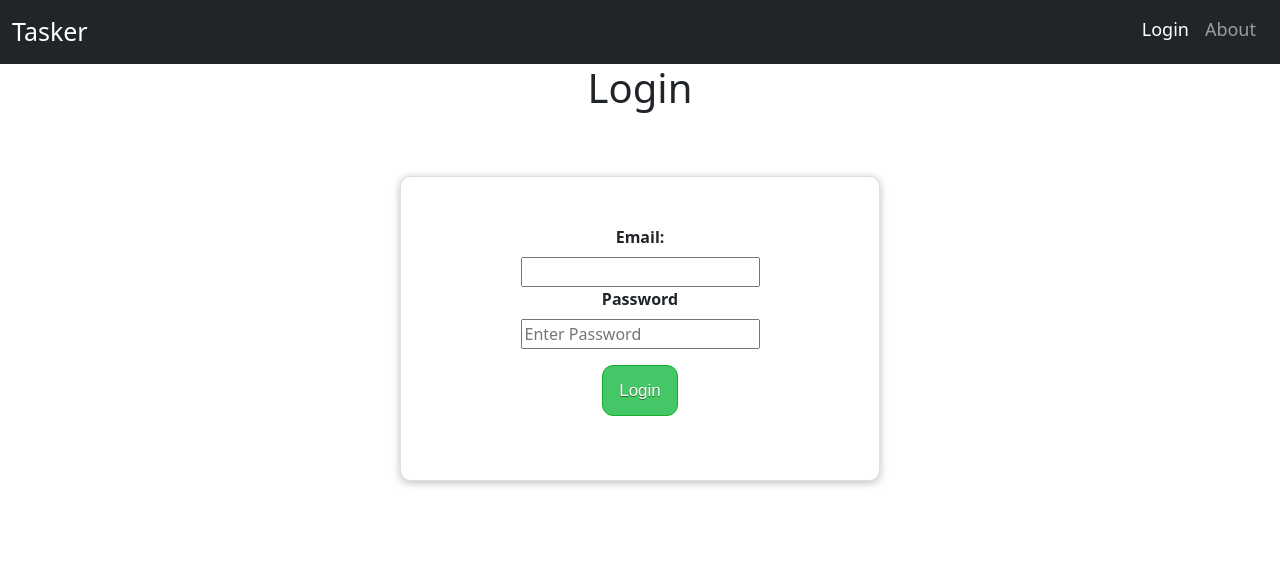
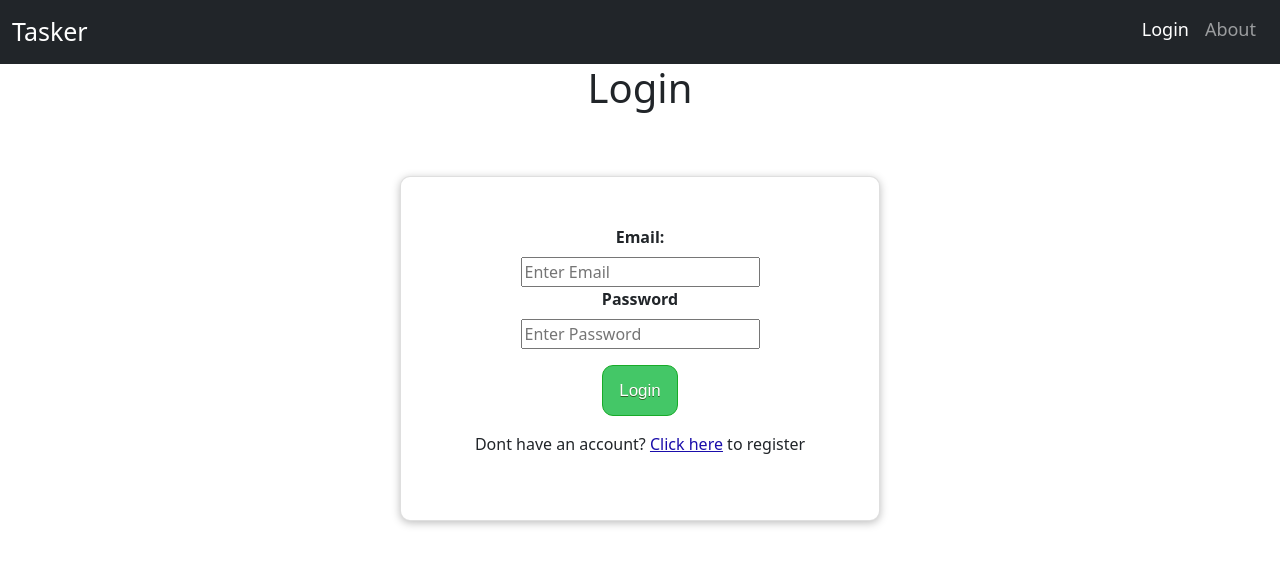
Before and after one commit to Level-Up-Partnership/lup-tasker, a Vue app in the folder client/: page /login in a window 1280 px wide. Shown: the top 566 px of the page. Built offline with nearby package versions, Linux system fonts and the light colour scheme.

Commit message:
Added a "have an account" that redirects to the register page

```diff
--- a/client/src/components/LoginForm/LoginForm.vue
+++ b/client/src/components/LoginForm/LoginForm.vue
@@ -3,7 +3,12 @@
     <form @submit.prevent="submitData">
       <div class="form-group">
         <label for="userEmail">Email: </label>
-        <input type="email" id="userEmail" v-model="enteredEmail" />
+        <input
+          type="email"
+          id="userEmail"
+          v-model="enteredEmail"
+          placeholder="Enter Email"
+        />
       </div>
       <div class="form-group">
         <label for="userPassword">Password</label>
@@ -18,6 +23,13 @@
         <base-button>Login</base-button>
       </div>
     </form>
+    <div>
+      <p>
+        Dont have an account?
+        <span @click="goToRegister" class="clickme">Click here</span> to
+        register
+      </p>
+    </div>
   </div>
 </template>
 
@@ -32,6 +44,9 @@ export default {
   methods: {
     submitData() {
       this.$emit("login-user", this.enteredEmail, this.enteredPassword);
+    },
+    goToRegister() {
+      this.$router.push("/register");
     },
   },
 };
@@ -49,4 +64,9 @@ label {
   display: block;
   margin-bottom: 0.5rem;
 }
+.clickme {
+  cursor: pointer;
+  text-decoration: underline;
+  color: #1a0dab;
+}
 </style>
```
